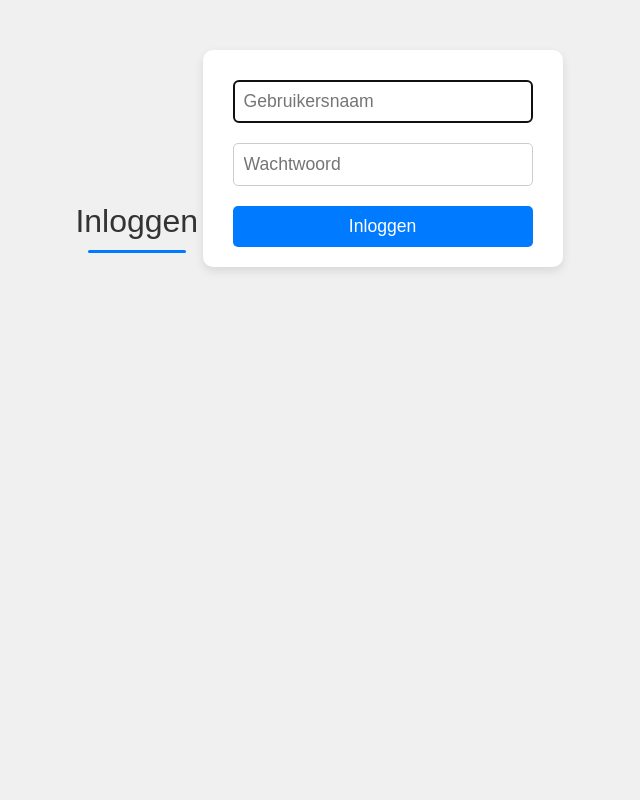
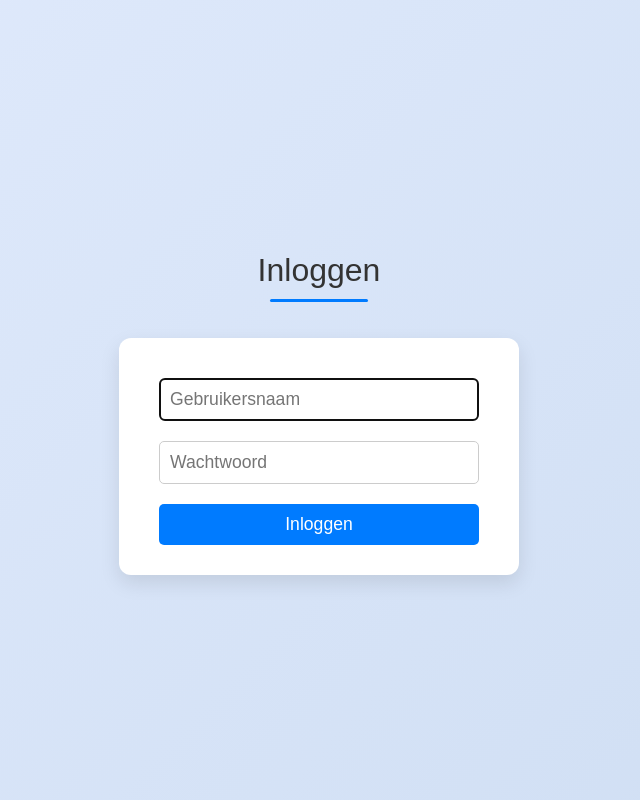
Before and after one commit to Maciej-Klobukowski/Group_Project_Webtechnologie, a PHP site: page / in a window 1280 px wide. Shown: the whole page, without its empty margins (321-961 px from the left). Run offline with PHP 8.4, Linux system fonts and the light colour scheme; some libraries are stand-ins or nearby versions.

Commit message:
Removed unwanted files

```diff
--- a/index.php
+++ b/index.php
@@ -39,30 +39,46 @@ if (!$connectionError && $_SERVER['REQUEST_METHOD'] === 'POST') {
         $errorMessage = "Er is iets misgegaan, probeer opnieuw.";
     }
 }
+
+// Als ingelogd, sensor data ophalen
+if (!$connectionError && isset($_SESSION['username'])) {
+    try {
+        $stmt = $pdo->query("SELECT temperature, humidity, timestamp FROM sensor_data ORDER BY timestamp DESC LIMIT 1");
+        $sensorData = $stmt->fetch(PDO::FETCH_ASSOC);
+    } catch (PDOException $e) {
+
+    }
+}
 ?>
 
 <!DOCTYPE html>
 <html lang="nl">
 <head>
 <meta charset="UTF-8" />
-<title>Login & Countdown</title>
+<title>Login & Sensor Data + Countdown</title>
 <style>
     body {
     font-family: Arial, sans-serif;
-        background: #f0f0f0;
+    background: linear-gradient(135deg, #e0eafc, #cfdef3);
     color: #333;
+    display: flex;
+    flex-direction: column;
+    justify-content: center;
+    align-items: center;
+    min-height: 100vh;
+    margin: 0;
     text-align: center;
-        margin-top: 50px;
 }
 
 form {
     background: white;
-        display: inline-block;
-        padding: 20px 30px;
-        border-radius: 10px;
-        box-shadow: 0 4px 10px rgba(0,0,0,0.1);
-        max-width: 300px;
+    padding: 30px 40px;
+    border-radius: 12px;
+    box-shadow: 0 8px 20px rgba(0,0,0,0.1);
+    width: 90%;
+    max-width: 320px;
 }
+
 
     input[type="text"], input[type="password"] {
         font-size: 1.1em;
@@ -138,6 +154,17 @@ if (!$connectionError && $_SERVER['REQUEST_METHOD'] === 'POST') {
         border-top: 2px solid #ccc;
         border-radius: 1px;
     }
+
+    .sensor-box {
+        max-width: 320px;
+        margin: 20px auto 40px;
+        background: #f0f8ff;
+        border-radius: 10px;
+        padding: 20px;
+        text-align: center;
+        box-shadow: 0 4px 12px rgba(0,0,0,0.1);
+        font-family: Arial, sans-serif;
+    }
 </style>
 </head>
 <body>
@@ -153,6 +180,17 @@ if (!$connectionError && $_SERVER['REQUEST_METHOD'] === 'POST') {
 
     <div class="timer-box" id="countup">Loading...</div>
     <p class="since-text">Since Timo's bank account was taken over by airsoft.</p>
+
+<div class="sensor-box">
+    <h2>Lokaal Sensor Data</h2>
+    <?php if ($sensorData): ?>
+        <p>Temperatuur: <strong><?php echo htmlspecialchars($sensorData['temperature']); ?> °C</strong></p>
+        <p>Vochtigheid: <strong><?php echo htmlspecialchars($sensorData['humidity']); ?> %</strong></p>
+        <p><small>Laatste update: <?php echo htmlspecialchars($sensorData['timestamp']); ?></small></p>
+    <?php else: ?>
+        <p style="color:red; font-weight:bold;">⚠️ Geen sensor data beschikbaar in de database.</p>
+    <?php endif; ?>
+</div>
 
     <script>
         // Countdown to birthday
@@ -197,6 +235,8 @@ if (!$connectionError && $_SERVER['REQUEST_METHOD'] === 'POST') {
         }
         updateCountup();
         setInterval(updateCountup, 1000);
+
+    </script>
     </script>
 
 <?php else: ?>
```
Also changed, not shown: app.js (deleted, +0 -25 lines), login.php (renamed from api/login.php, +29 -39 lines), 2 other files. Lines whose indentation alone changed are shown as unchanged.
